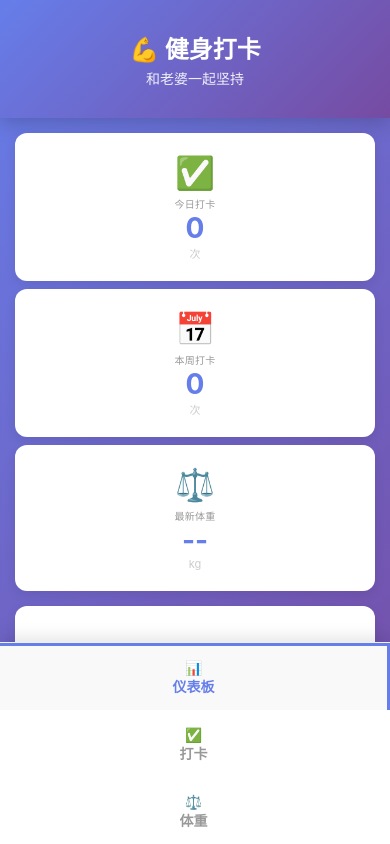
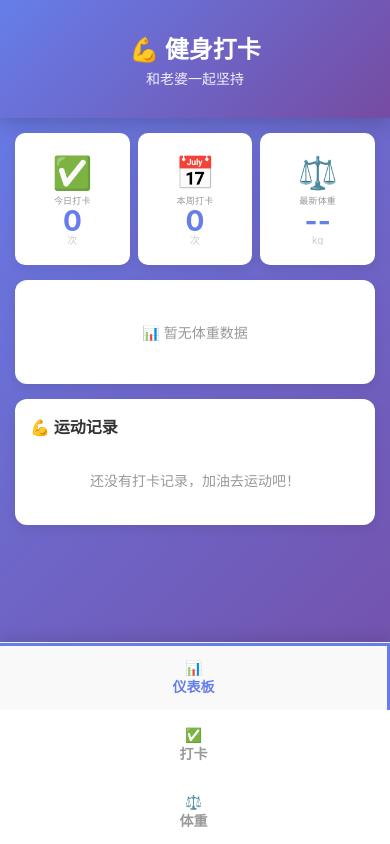
Before and after one commit to Msate/fitness, a React (Vite) app: page / in a window 390 px wide. Built offline with nearby package versions, Linux system fonts and the light colour scheme.

Commit message:
fix: 强制手机端统计卡片一行三列显示，优化排版

```diff
--- a/src/components/Statistics.css
+++ b/src/components/Statistics.css
@@ -1,21 +1,24 @@
 .statistics {
   display: grid;
-  grid-template-columns: repeat(3, 1fr);
-  gap: 10px;
+  grid-template-columns: repeat(3, 1fr) !important;
+  gap: 8px;
   margin: 0 0 15px;
   padding: 0;
+  width: 100%;
 }
 
 .stat-card {
   background: white;
-  border-radius: 12px;
-  padding: 12px;
+  border-radius: 10px;
+  padding: 10px 8px;
   display: flex;
   flex-direction: column;
   align-items: center;
-  gap: 6px;
+  justify-content: center;
+  gap: 4px;
   box-shadow: 0 4px 12px rgba(0, 0, 0, 0.08);
   transition: all 0.3s;
+  min-width: 0;
 }
 
 .stat-card:active {
@@ -29,21 +32,24 @@
 }
 
 .stat-icon {
-  font-size: 28px;
+  font-size: 24px;
   text-align: center;
+  flex-shrink: 0;
 }
 
 .stat-info {
   width: 100%;
   text-align: center;
+  overflow: hidden;
 }
 
 .stat-label {
   color: #999;
-  font-size: 10px;
+  font-size: 9px;
   margin: 0;
   text-transform: uppercase;
-  letter-spacing: 0.3px;
+  letter-spacing: 0.2px;
+  line-height: 1.2;
 }
 
 .stat-card.highlight .stat-label {
@@ -51,10 +57,11 @@
 }
 
 .stat-value {
-  font-size: 24px;
+  font-size: 20px;
   font-weight: bold;
   color: #667eea;
   margin: 0;
+  line-height: 1;
 }
 
 .stat-card.highlight .stat-value {
@@ -71,32 +78,13 @@
 
 .stat-detail {
   color: #ccc;
-  font-size: 11px;
+  font-size: 10px;
   margin: 0;
+  line-height: 1;
 }
 
 .stat-card.highlight .stat-detail {
   color: rgba(255, 255, 255, 0.8);
-}
-
-@media (max-width: 480px) {
-  .statistics {
-    grid-template-columns: repeat(3, 1fr);
-    gap: 8px;
-  }
-
-  .stat-card {
-    padding: 10px;
-    gap: 4px;
-  }
-
-  .stat-icon {
-    font-size: 24px;
-  }
-
-  .stat-value {
-    font-size: 20px;
-  }
 }
 
 @media (max-width: 768px) {
```
